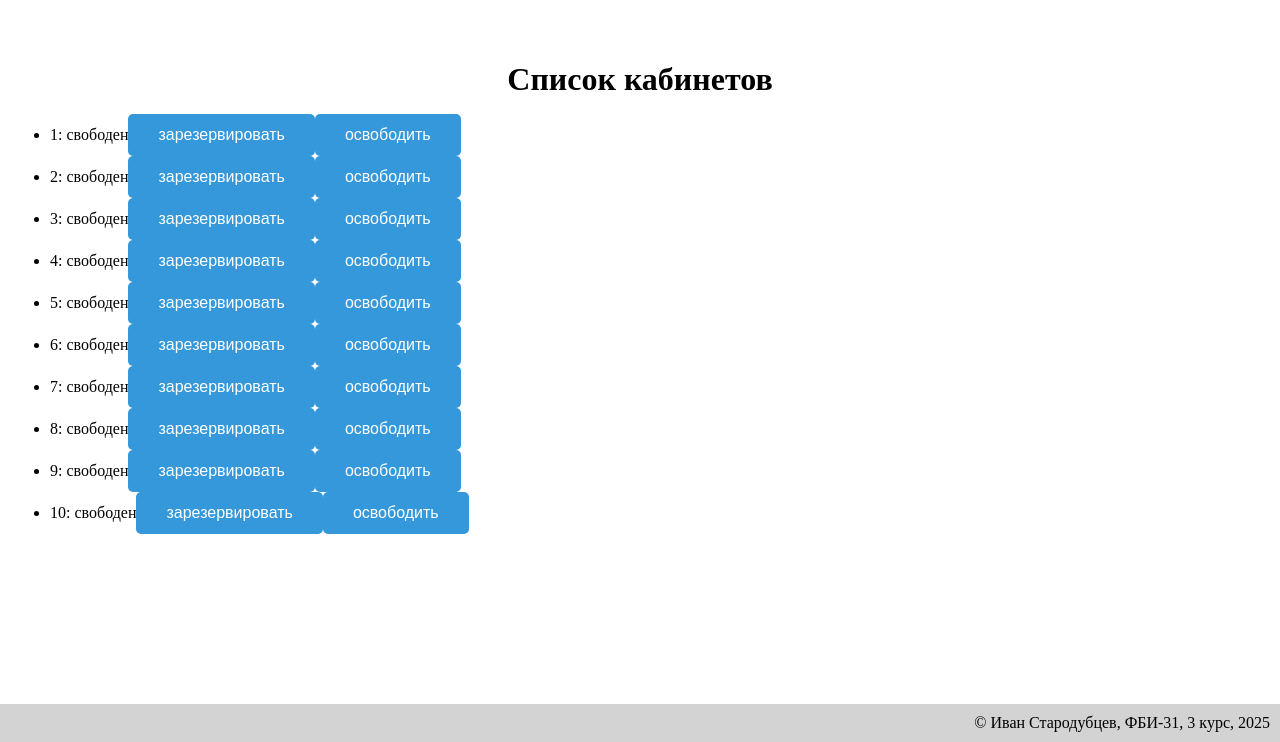
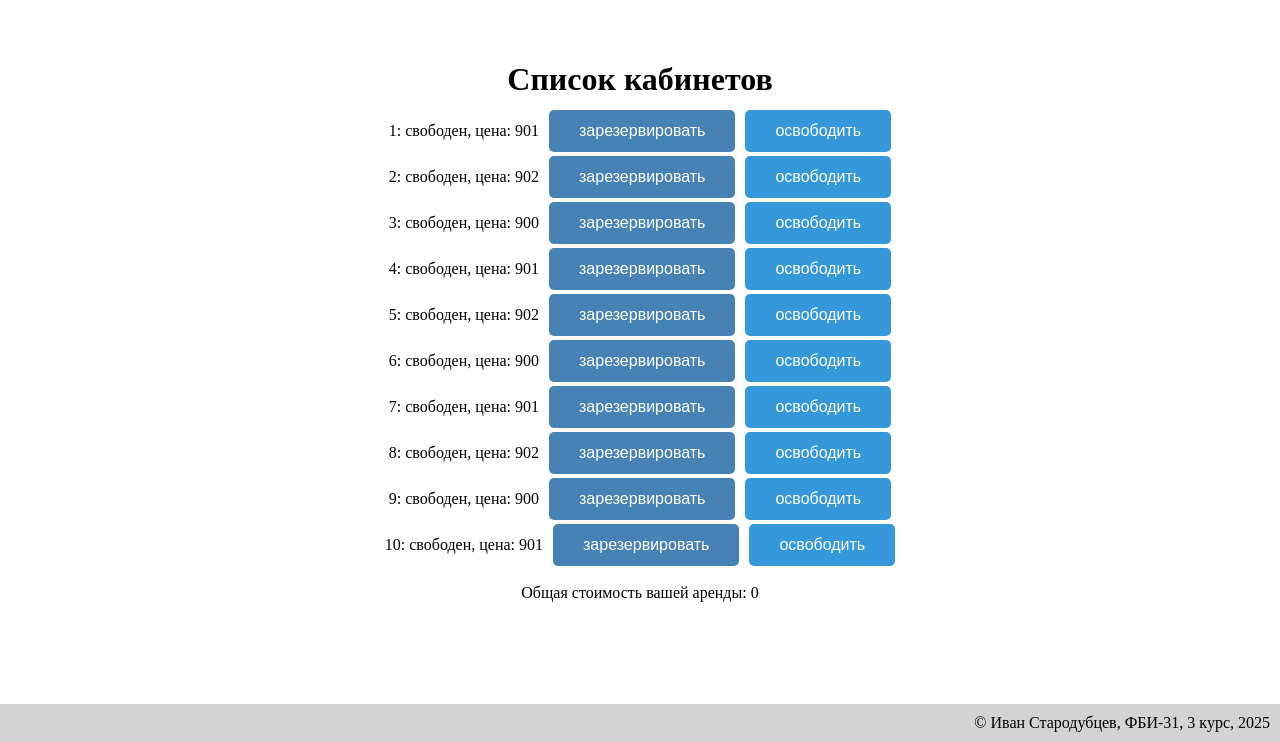
Before and after one commit to Sirius-sus/web-back-labs, a Flask app: page /lab6/ in a window 1280 px wide. Shown: the part 58-800 px from the top of the page. Run offline with Flask 3, Linux system fonts and the light colour scheme; the visitor is signed in with stand-in values (Sample User, id 1).

Commit message:
Стоимость аренды и стили

```diff
--- a/lab6.py
+++ b/lab6.py
@@ -4,7 +4,7 @@ lab6 = Blueprint('lab6', __name__)
 
 offices = []
 for i in range(1, 11):
-    offices.append({"number": i, "tenant": ""})
+    offices.append({"number": i, "tenant": "", "price": 900 + i%3})
 
 @lab6.route('/lab6/')
 def main():
--- a/static/main.css
+++ b/static/main.css
@@ -200,3 +200,21 @@ th, td {
     padding: 5px;
     text-align: left;
 }
+
+li {
+    margin: 2px;
+}
+
+.book {
+    margin: 0px 10px;
+    background-color: steelblue;
+}
+
+#office-list {
+    display: flex;
+    flex-direction: column;
+    align-items: center;
+    list-style: none;
+    padding: 0;
+    margin: 0;
+}
--- a/templates/lab6/lab6.html
+++ b/templates/lab6/lab6.html
@@ -4,6 +4,8 @@
 
 {% block script %}
 <script>
+const currentUser = "{{ session.get('login') or '' }}";
+
 function getOfficeList() {
     const url = '/lab6/json-rpc-api';
     const json = {
@@ -16,28 +18,45 @@ function getOfficeList() {
         headers: {'Content-Type': 'application/json'},
         body: JSON.stringify(json)
     })
-    .then(function(response) {
-        return response.json()
-    })
-    .then(function(data) {
+    .then(response => response.json())
+    .then(data => {
         const office_list = data.result;
         const ul = document.getElementById('office-list');
-        for(let i = 0; i < office_list.length; i++) {
+        ul.innerHTML = ''; // очищаем список
+
+        for (let i = 0; i < office_list.length; i++) {
             const office = office_list[i];
             const li = document.createElement('li');
-            li.innerText = `${office.number}: ${office.tenant || 'свободен'}`;
+            li.innerText = `${office.number}: ${office.tenant || 'свободен'}, цена: ${office.price}`;
 
             const bookingButton = document.createElement('button');
             bookingButton.innerText = 'зарезервировать';
-            bookingButton.onclick = function() {booking(office.number)};
+            bookingButton.className = 'book';
+            bookingButton.onclick = function() { booking(office.number) };
             li.appendChild(bookingButton);
 
             const cancellationButton = document.createElement('button');
             cancellationButton.innerText = 'освободить';
-            cancellationButton.onclick = function() {cancellation(office.number)};
+            cancellationButton.className = 'cancel';
+            cancellationButton.onclick = function() { cancellation(office.number) };
             li.appendChild(cancellationButton);
 
             ul.appendChild(li);
+        }
+
+        // Подсчёт общей стоимости аренды только если пользователь авторизован
+        let total = 0;
+        if (currentUser !== '') {
+            for (let i = 0; i < office_list.length; i++) {
+                if (office_list[i].tenant === currentUser) {
+                    total += office_list[i].price;
+                }
+            }
+            document.getElementById('total-price').innerText =
+                `Общая стоимость вашей аренды: ${total}`;
+        } else {
+            document.getElementById('total-price').innerText =
+                'Авторизуйтесь, чтобы видеть стоимость вашей аренды';
         }
     });
 }
@@ -55,12 +74,10 @@ function booking(officeNumber) {
         headers: {'Content-Type': 'application/json'},
         body: JSON.stringify(json)
     })
-    .then(function(response) {
-        return response.json()
-    })
-    .then(function(data) {
-        if(data.error) {
-            switch(data.error.code) {
+    .then(response => response.json())
+    .then(data => {
+        if (data.error) {
+            switch (data.error.code) {
                 case 1:
                     alert('Вы не авторизованы, пожалуйста, авторизуйтесь');
                     break;
@@ -71,12 +88,10 @@ function booking(officeNumber) {
                     alert('Странная ошибка');
                     break;
             }
-        }
-        else {
-            document.getElementById('office-list').innerHTML = '';
+        } else {
             getOfficeList();
         }
-    })
+    });
 }
 
 function cancellation(officeNumber) {
@@ -92,12 +107,10 @@ function cancellation(officeNumber) {
         headers: {'Content-Type': 'application/json'},
         body: JSON.stringify(json)
     })
-    .then(function(response) {
-        return response.json()
-    })
-    .then(function(data) {
-        if(data.error) {
-            switch(data.error.code) {
+    .then(response => response.json())
+    .then(data => {
+        if (data.error) {
+            switch (data.error.code) {
                 case 1:
                     alert('Вы не авторизованы, пожалуйста, авторизуйтесь');
                     break;
@@ -111,21 +124,18 @@ function cancellation(officeNumber) {
                     alert('Странная ошибка');
                     break;
             }
-        }
-        else {
-            document.getElementById('office-list').innerHTML = '';
+        } else {
             getOfficeList();
         }
-    })
+    });
 }
 
-document.addEventListener('DOMContentLoaded', function() {
-    getOfficeList();
-});
+document.addEventListener('DOMContentLoaded', getOfficeList);
 </script>
 {% endblock %}
 
 {% block main %}
     <h1>Список кабинетов</h1>
     <ul id="office-list"></ul>
+    <p id="total-price" style="text-align: center;">Общая стоимость вашей аренды: 0</p>
 {% endblock %}
```
